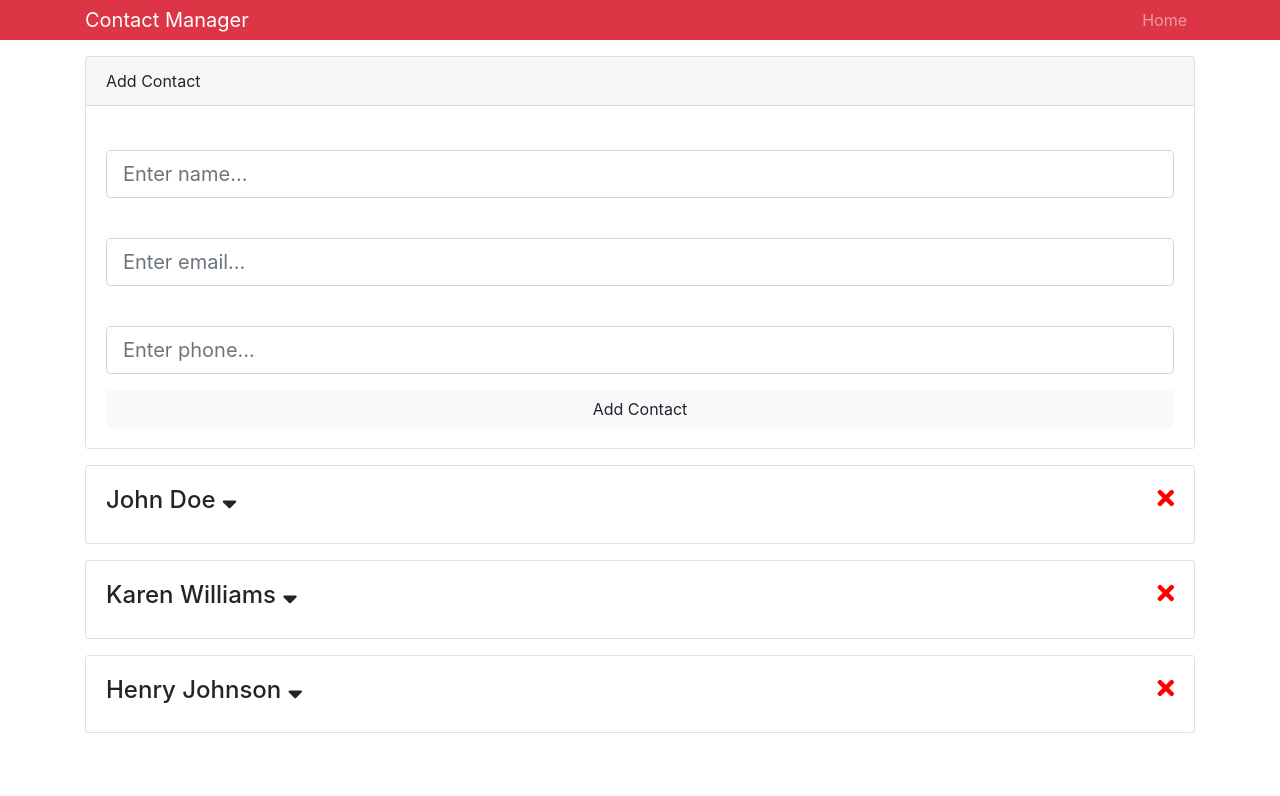
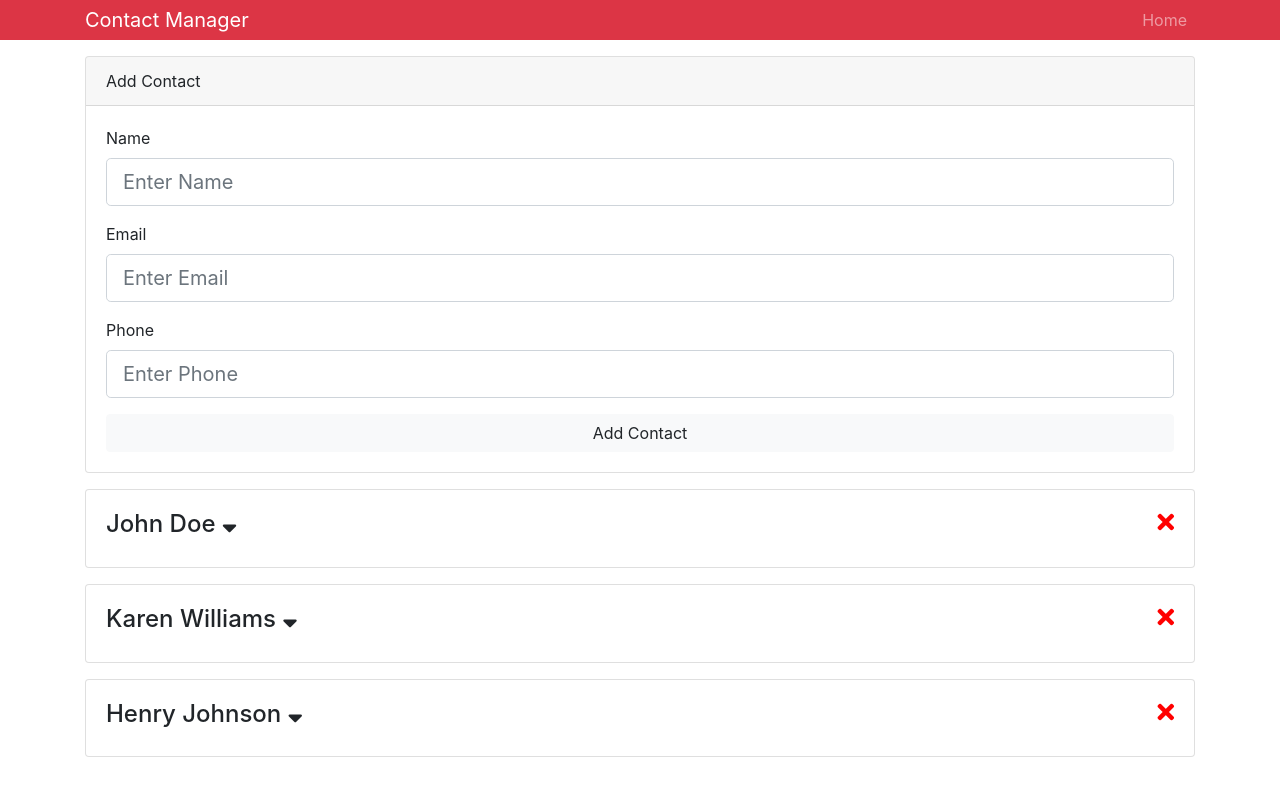
Before and after one commit to th0mps0nty/contactManager, a React (Create React App) app: page /contact/add in a window 1280 px wide. Shown: the top 796 px of the page. Built offline with nearby package versions, Linux system fonts and the light colour scheme.

Commit message:
added TextInputGroup functional Component - no state - this replaced our formGroup className.

```diff
--- a/src/components/contacts/AddContact.js
+++ b/src/components/contacts/AddContact.js
@@ -1,5 +1,6 @@
 import React, { Component } from 'react';
 import { Consumer } from '../../context';
+import TextInputGroup from '../layout/TextInputGroup';
 import uuid from 'uuid';
 
 class AddContact extends Component {
@@ -45,39 +46,28 @@ class AddContact extends Component {
               <div className="card-header">Add Contact</div>
               <div className="card-body">
                 <form onSubmit={this.onSubmit.bind(this, dispatch)}>
-                  <div className="form-group">
-                    <label htmlFor="name" />
-                    <input
-                      type="text"
+                  <TextInputGroup
+                    label="Name"
                     name="name"
-                      className="form-control form-control-lg"
-                      placeholder="Enter name..."
+                    placeholder="Enter Name"
                     value={name}
                     onChange={this.onChange}
                   />
-                  </div>
-                  <div className="form-group">
-                    <label htmlFor="email" />
-                    <input
+                  <TextInputGroup
+                    label="Email"
+                    name="email"
                     type="email"
-                      name="email"
-                      className="form-control form-control-lg"
-                      placeholder="Enter email..."
+                    placeholder="Enter Email"
                     value={email}
                     onChange={this.onChange}
                   />
-                  </div>
-                  <div className="form-group">
-                    <label htmlFor="phone" />
-                    <input
-                      type="text"
+                  <TextInputGroup
+                    label="Phone"
                     name="phone"
-                      className="form-control form-control-lg"
-                      placeholder="Enter phone..."
+                    placeholder="Enter Phone"
                     value={phone}
                     onChange={this.onChange}
                   />
-                  </div>
                   <input
                     type="submit"
                     value="Add Contact"
--- /dev/null
+++ b/src/components/layout/TextInputGroup.js
@@ -0,0 +1,40 @@
+import React from 'react';
+import PropTypes from 'prop-types';
+
+const TextInputGroup = ({
+  label,
+  name,
+  value,
+  placeholder,
+  type,
+  onChange
+}) => {
+  return (
+    <div className="form-group">
+      <label htmlFor={name}>{label}</label>
+      <input
+        type={type}
+        name={name}
+        className="form-control form-control-lg"
+        placeholder={placeholder}
+        value={value}
+        onChange={onChange}
+      />
+    </div>
+  );
+};
+
+TextInputGroup.propTypes = {
+  label: PropTypes.string.isRequired,
+  name: PropTypes.string.isRequired,
+  placeholder: PropTypes.string.isRequired,
+  value: PropTypes.string.isRequired,
+  type: PropTypes.string.isRequired,
+  onChange: PropTypes.func.isRequired
+};
+
+TextInputGroup.defaultProps = {
+  type: 'text'
+};
+
+export default TextInputGroup;
```
Lines whose indentation alone changed are shown as unchanged.
